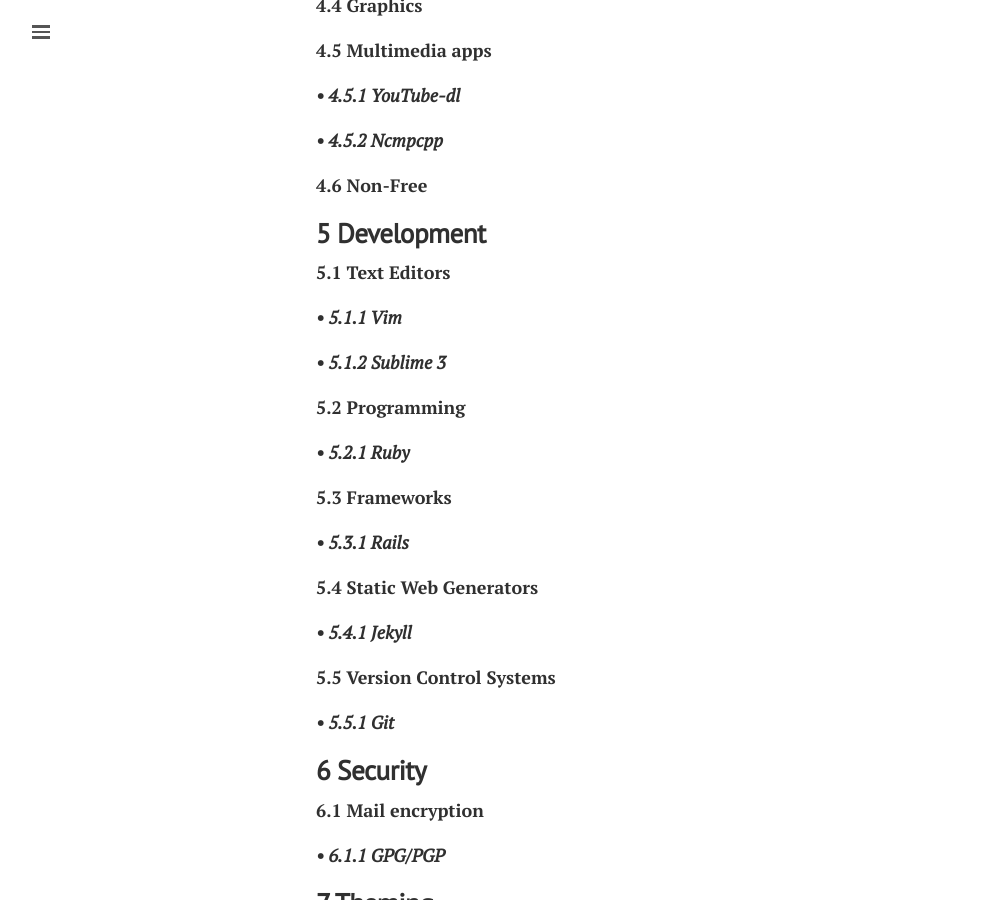
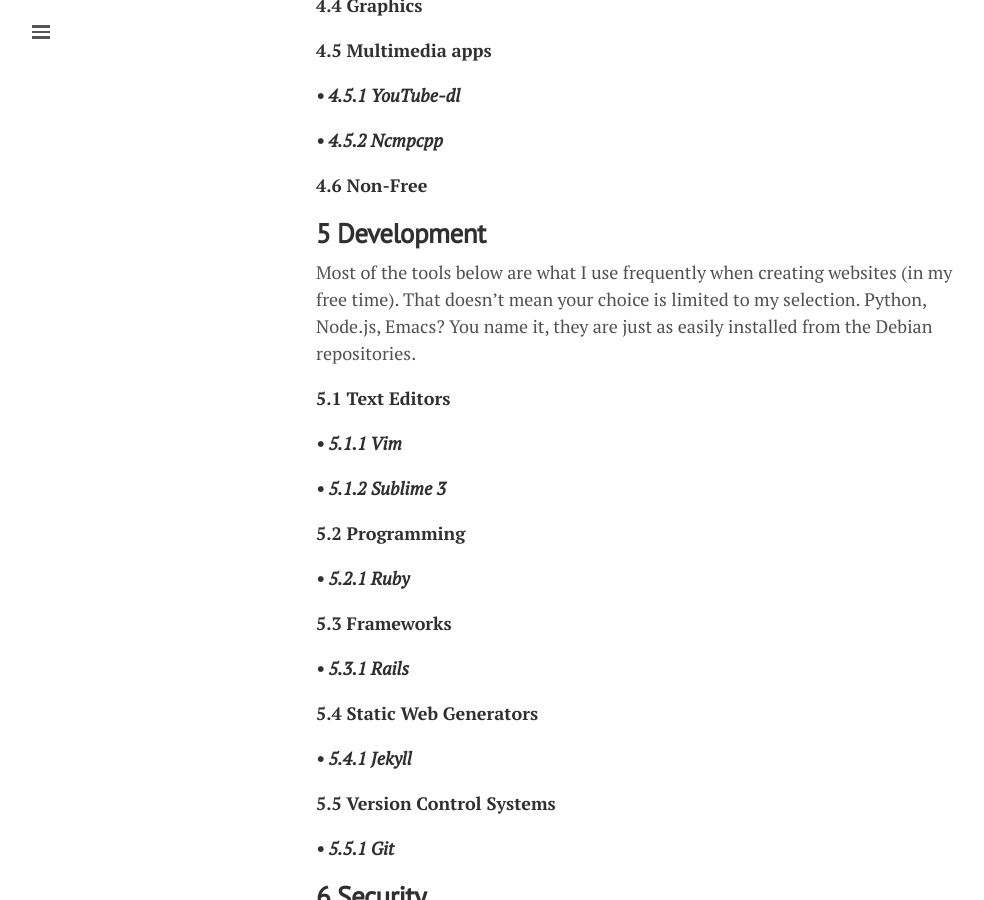
Before and after one commit to lgeurts/lgeurts.github.io, a Jekyll site: the page built from _posts/2017-07-11-bunsenlabs-linux-setup-notes-for dell-inspiron-6000.md, in a window 1280 px wide and 900 px high, scrolled down 2930 px. Shown: the whole window, without its empty margins (0-984 px from the left). Built offline with Jekyll 4.4.1, drawn with Linux system fonts in a browser that asks for light colours; nearby versions of some CDN libraries; comment, search, counter and statistics services are not loaded.

Commit message:
Update 2017-07-11-bunsenlabs-linux-setup-notes-for dell-inspiron-6000.md

```diff
--- a/_posts/2017-07-11-bunsenlabs-linux-setup-notes-for dell-inspiron-6000.md
+++ b/_posts/2017-07-11-bunsenlabs-linux-setup-notes-for dell-inspiron-6000.md
@@ -87,6 +87,8 @@
 **5 Development**
 -----------------
 
+Most of the tools below are what I use frequently when creating websites (in my free time). That doesn't mean your choice is limited to my selection. Python, Node.js, Emacs? You name it, they are just as easily installed from the Debian repositories.
+
 **5.1 Text Editors**
 
 ***• 5.1.1 Vim***
```
